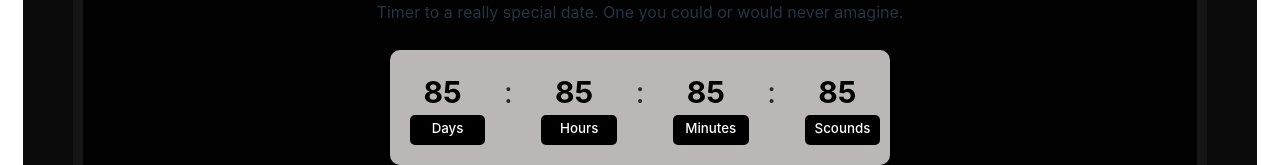
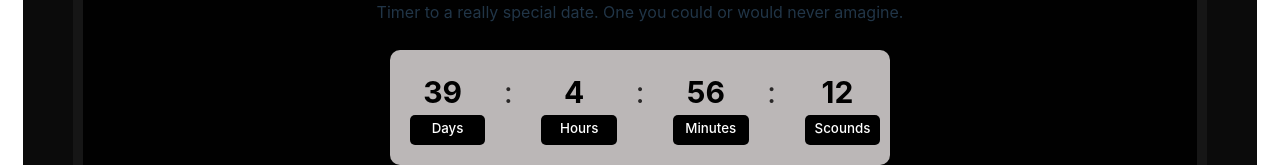
Before and after one commit to emimrulkayes/aktimer, a React (Vite) app: page / in a window 1280 px wide. Shown: the part 296-461 px from the top of the page. Built offline with nearby package versions, Linux system fonts and the light colour scheme.

Commit message:
Create react hooks and run countdown Timer

```diff
--- a/src/App.jsx
+++ b/src/App.jsx
@@ -1,6 +1,45 @@
 import '../assets/css/timer.css';
+import React, { useEffect, useState, useRef } from 'react';
 
 function App() {
+
+  const [timerDays, setTimerDays] = useState('00');
+  const [timerHours, setTimerHours] = useState('00');
+  const [timerMinutes, setTimerMinutes] = useState('00');
+  const [timerSeconds, setTimerSeconds] = useState('00');
+
+  let interval = useRef();
+
+  const startTimer = () => {
+      const countdownDate = new Date('November 30, 2023 00:00:00').getTime()
+
+      interval = setInterval(() => {
+          const now = new Date().getTime();
+          const distance = countdownDate - now;
+
+          const days = Math.floor(distance / (1000 * 60 * 60 * 24));
+          const hours = Math.floor((distance % (1000 * 60 * 60 * 24) / (1000 * 60 * 60)));
+          const minutes = Math.floor((distance % (1000 * 60 * 60)) / (1000 * 60));
+          const seconds = Math.floor((distance % (1000 * 60)) / 1000);
+
+          if (distance < 0) {
+              console.log('Stop the timer')
+          } else {
+              setTimerDays(days);
+              setTimerHours(hours);
+              setTimerMinutes(minutes);
+              setTimerSeconds(seconds);
+          }
+
+      }, 1000);
+  };
+
+  useEffect(() => {
+      startTimer();
+      return () => {
+          clearInterval(interval.current);
+      };
+  });
 
   return (
 
@@ -13,22 +52,22 @@ function App() {
         </div>
         <div className='timer-box'>
           <section>
-            <p>85</p>
+            <p>{timerDays}</p>
             <p><small>Days</small></p>
           </section>
           <span>:</span>
           <section>
-            <p>85</p>
+            <p>{timerHours}</p>
             <p><small>Hours</small></p>
           </section>
           <span>:</span>
           <section>
-            <p>85</p>
+            <p>{timerMinutes}</p>
             <p><small>Minutes</small></p>
           </section>
           <span>:</span>
           <section>
-            <p>85</p>
+            <p>{timerSeconds}</p>
             <p><small>Scounds</small></p>
           </section>
         </div>
@@ -38,4 +77,4 @@ function App() {
   )
 }
 
-export default App
+export default App;
```
